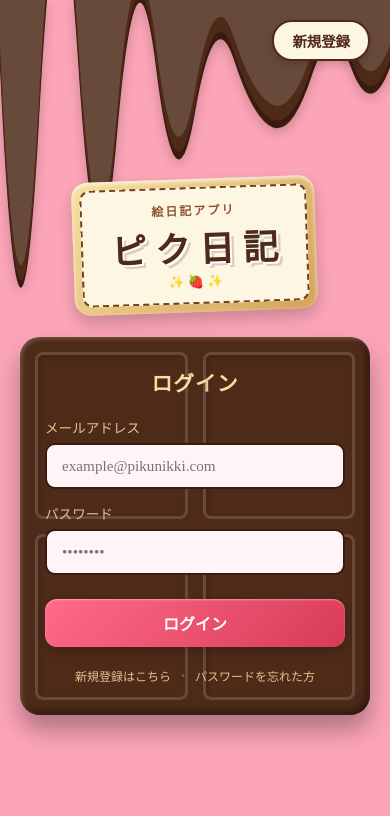
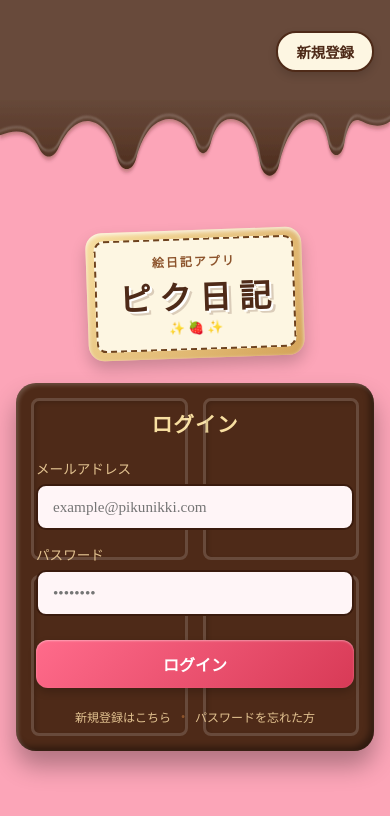
Before and after one commit to pikunikki/pikunikki, a plain HTML site: page frontend/login.html in a window 390 px wide. Drawn offline with Linux system fonts and the light colour scheme; a web font is replaced by a local one.

Commit message:
チョコ追加

```diff
--- a/frontend/css/login.css
+++ b/frontend/css/login.css
@@ -1,4 +1,16 @@
-/* 全体設定 */
+:root {
+  --choco: #684a3b;
+  --choco-dark: #4e2a18;
+  --choco-deep: #3a1b0e;
+  --cream: #fdf6e2;
+  --gold: #f8dfa1;
+  --pink: #ff6b8b;
+  --background: #fca5b8;
+}
+
+/* ==============================
+   全体設定
+============================== */
 * {
   box-sizing: border-box;
   margin: 0;
@@ -6,84 +18,118 @@
 }
 
 body {
-  font-family: 'Kiwi Maru', serif, sans-serif;
-  background-color: #fca5b8; /* イチゴミルク色 */
-  color: #4e2a18;
   min-height: 100vh;
+  padding: 260px 20px 40px;
+
   display: flex;
   flex-direction: column;
   align-items: center;
-  justify-content: center;
+  justify-content: flex-start;
+
   position: relative;
   overflow-x: hidden;
-  padding: 20px;
+
+  font-family: "Kiwi Maru", serif, sans-serif;
+  color: var(--choco-dark);
+  background-color: var(--background);
 }
 
-/* 右上のナビゲーションボタン */
+/* ==============================
+   上部のチョコレートヘッダー
+============================== */
+.home-header {
+  position: absolute;
+  top: 0;
+  left: 0;
+  width: 100%;
+  z-index: 5;
+}
+
+.choco-bar {
+  position: relative;
+  z-index: 2;
+  background: var(--choco);
+}
+
+.header-content {
+  height: 120px;
+  display: flex;
+  align-items: center;
+  padding: 0 24px;
+}
+
+.choco-drip {
+  position: absolute;
+  top: 100%;
+  left: 0;
+  width: 100%;
+  height: 110px;
+  margin-top: -6px;
+  pointer-events: none;
+}
+
+/* ==============================
+   右上のナビゲーション
+============================== */
 .top-nav {
   position: absolute;
-  top: 20px;
+  top: 41px;
   right: 20px;
   z-index: 10;
 }
 
 .nav-signup-btn {
-  background: #fdf6e2;
-  color: #4e2a18;
-  border: 2px solid #4e2a18;
   padding: 8px 18px;
+  border: 2px solid var(--choco-dark);
   border-radius: 20px;
+
+  background: var(--cream);
+  color: var(--choco-dark);
+
   font-family: inherit;
+  font-size: 0.9rem;
   font-weight: bold;
-  font-size: 0.9rem;
+
   cursor: pointer;
   box-shadow: 0 4px 8px rgba(0, 0, 0, 0.15);
   transition: all 0.2s ease;
 }
 
 .nav-signup-btn:hover {
-  background: #4e2a18;
-  color: #f8dfa1;
+  background: var(--choco-dark);
+  color: var(--gold);
   transform: translateY(-2px);
 }
 
-/* チョコレート垂れ下がりヘッダー (SVG) */
-.drip-container {
-  position: absolute;
-  top: 0px;
-  left: 0;
-  width: 100%;
-  height: 300px;
-  pointer-events: none;
-  z-index: 1;
-}
-
-.drip-svg {
-  display: block;
-  width: 100%;
-  height: 100%;
-  filter: drop-shadow(0px 4px 6px rgba(0,0,0,0.2));
-}
-
-/* ログイン画面のメイン領域 */
+/* ==============================
+   ログイン画面のメイン領域
+============================== */
 .login-container {
   position: relative;
   z-index: 2;
+
   width: 100%;
   max-width: 400px;
+  flex-shrink: 0;
+
   display: flex;
   flex-direction: column;
   align-items: center;
-  margin-top: 50px;
 }
 
-/* ロゴ (チョコプレート風) */
+/* ==============================
+   ロゴ：チョコプレート風
+============================== */
 .logo-plate {
-  background: linear-gradient(135deg, #f8dfa1 0%, #d4a359 100%);
+  margin-bottom: 25px;
   padding: 8px;
+
   border-radius: 16px;
-  box-shadow: 0 8px 16px rgba(0,0,0,0.2), inset 0 2px 4px rgba(255,255,255,0.8);
-  margin-bottom: 25px;
+  background: linear-gradient(135deg, var(--gold) 0%, #d4a359 100%);
+  box-shadow:
+    0 8px 16px rgba(0, 0, 0, 0.2),
+    inset 0 2px 4px rgba(255, 255, 255, 0.8);
+
   transform: rotate(-2deg);
   transition: transform 0.3s ease;
 }
@@ -93,46 +139,80 @@ body {
 }
 
 .logo-inner {
+  padding: 12px 28px;
   border: 2px dashed #6d421e;
   border-radius: 10px;
-  padding: 12px 28px;
+
   text-align: center;
-  background: #fdf6e2;
+  background: var(--cream);
 }
 
 .logo-sub {
+  color: #8c532b;
   font-size: 0.75rem;
-  color: #8c532b;
+  font-weight: bold;
   letter-spacing: 2px;
-  font-weight: bold;
 }
 
 .logo-title {
+  margin: 2px 0;
+  color: var(--choco-dark);
   font-size: 2.2rem;
-  color: #4e2a18;
-  text-shadow: 2px 2px 0px #fff, 4px 4px 0px rgba(78, 42, 24, 0.2);
-  margin: 2px 0;
+  text-shadow:
+    2px 2px 0 #fff,
+    4px 4px 0 rgba(78, 42, 24, 0.2);
 }
 
 .logo-deco {
   font-size: 0.8rem;
 }
 
-/* 板チョコ風カード */
+/* ==============================
+   板チョコ風カード
+============================== */
 .choco-card {
-  background: #4e2a18;
+  position: relative;
+  width: 100%;
+  padding: 30px 25px;
+
   border-radius: 20px;
-  padding: 30px 25px;
-  width: 100%;
+  background: var(--choco-dark);
+  color: var(--cream);
+
   box-shadow:
     0 15px 25px rgba(0, 0, 0, 0.3),
     inset 2px 2px 4px rgba(255, 255, 255, 0.2),
     inset -4px -4px 6px rgba(0, 0, 0, 0.4);
-  position: relative;
-  color: #fdf6e2;
 }
 
-/* フォーム切り替え制御 */
+/* ==============================
+   板チョコの背景模様
+============================== */
+.choco-grid {
+  position: absolute;
+  top: 15px;
+  right: 15px;
+  bottom: 15px;
+  left: 15px;
+
+  display: grid;
+  grid-template-columns: 1fr 1fr;
+  grid-template-rows: 1fr 1fr;
+  gap: 15px;
+
+  pointer-events: none;
+  opacity: 0.15;
+}
+
+.choco-piece {
+  border: 3px solid #fff;
+  border-radius: 8px;
+  box-shadow: inset 2px 2px 4px #000;
+}
+
+/* ==============================
+   フォーム切り替え
+============================== */
 .form-section {
   display: none;
   opacity: 0;
@@ -144,115 +224,126 @@ body {
   opacity: 1;
 }
 
-/* 板チョコのブロック背景模様 */
-.choco-grid {
-  position: absolute;
-  top: 15px;
-  left: 15px;
-  right: 15px;
-  bottom: 15px;
-  display: grid;
-  grid-template-columns: 1fr 1fr;
-  grid-template-rows: 1fr 1fr;
-  gap: 15px;
-  pointer-events: none;
-  opacity: 0.15;
-}
+/* ==============================
+   フォームタイトル
+============================== */
+.card-title {
+  margin-bottom: 20px;
+  color: var(--gold);
 
-.choco-piece {
-  border: 3px solid #fff;
-  border-radius: 8px;
-  box-shadow: inset 2px 2px 4px #000;
-}
-
-/* タイトル */
-.card-title {
+  font-size: 1.3rem;
   text-align: center;
-  font-size: 1.3rem;
-  margin-bottom: 20px;
-  color: #f8dfa1;
   letter-spacing: 1px;
 }
 
-/* フォームレイアウト */
+/* ==============================
+   入力フォーム
+============================== */
 .login-form {
   position: relative;
   z-index: 3;
+
   display: flex;
   flex-direction: column;
   gap: 14px;
+
+  width: 100%;
 }
 
 .input-group {
   display: flex;
   flex-direction: column;
   gap: 6px;
+
+  width: 100%;
 }
 
 .input-group label {
+  color: #e2c290;
   font-size: 0.85rem;
-  color: #e2c290;
 }
 
 .input-group input {
+  width: 100%;
+  min-width: 0;
   padding: 12px 15px;
+
+  border: 2px solid var(--choco-deep);
   border-radius: 10px;
-  border: 2px solid #3a1b0e;
+
   background-color: #fff5f7;
+  color: var(--choco-dark);
+
   font-family: inherit;
   font-size: 0.95rem;
-  color: #4e2a18;
+
   outline: none;
   transition: all 0.2s ease;
 }
 
 .input-group input:focus {
-  border-color: #ff6b8b;
+  border-color: var(--pink);
+  background-color: #fff;
   box-shadow: 0 0 8px rgba(255, 107, 139, 0.5);
-  background-color: #ffffff;
 }
 
-/* ボタン */
+/* ==============================
+   送信ボタン
+============================== */
 .submit-btn {
   margin-top: 10px;
   padding: 12px;
+
   border: none;
   border-radius: 12px;
-  background: linear-gradient(135deg, #ff6b8b 0%, #d83a56 100%);
-  color: white;
+
+  background: linear-gradient(135deg, var(--pink) 0%, #d83a56 100%);
+  color: #fff;
+
   font-family: inherit;
   font-size: 1rem;
   font-weight: bold;
+
   cursor: pointer;
-  box-shadow: 0 4px 8px rgba(0,0,0,0.2), inset 0 1px 2px rgba(255,255,255,0.4);
+  box-shadow:
+    0 4px 8px rgba(0, 0, 0, 0.2),
+    inset 0 1px 2px rgba(255, 255, 255, 0.4);
+
   transition: all 0.2s ease;
 }
 
 .submit-btn.signup-theme {
-  background: linear-gradient(135deg, #f8dfa1 0%, #d4a359 100%);
-  color: #4e2a18;
+  background: linear-gradient(135deg, var(--gold) 0%, #d4a359 100%);
+  color: var(--choco-dark);
 }
 
 .submit-btn:hover {
   transform: translateY(-2px);
-  box-shadow: 0 6px 12px rgba(0,0,0,0.25), inset 0 1px 2px rgba(255,255,255,0.4);
+  box-shadow:
+    0 6px 12px rgba(0, 0, 0, 0.25),
+    inset 0 1px 2px rgba(255, 255, 255, 0.4);
 }
 
 .submit-btn:active {
   transform: translateY(1px);
-  box-shadow: 0 2px 4px rgba(0,0,0,0.2);
+  box-shadow: 0 2px 4px rgba(0, 0, 0, 0.2);
 }
 
-/* フッター */
+/* ==============================
+   カード下部のリンク
+============================== */
 .card-footer {
-  margin-top: 20px;
+  position: relative;
+  z-index: 3;
+
   display: flex;
   justify-content: center;
   align-items: center;
+  flex-wrap: wrap;
   gap: 10px;
+
+  margin-top: 20px;
   font-size: 0.75rem;
-  position: relative;
-  z-index: 3;
 }
 
 .card-footer a {
@@ -262,10 +353,49 @@ body {
 }
 
 .card-footer a:hover {
-  color: #ffffff;
+  color: #fff;
   text-decoration: underline;
 }
 
 .card-footer span {
   color: #8c532b;
 }
+
+/* ==============================
+   スマートフォン対応
+============================== */
+@media (max-width: 600px) {
+  body {
+    padding: 230px 16px 30px;
+  }
+
+  .header-content {
+    height: 100px;
+    padding: 0 16px;
+  }
+
+  .home-logo {
+    height: 80px;
+  }
+
+  .top-nav {
+    top: 31px;
+    right: 16px;
+  }
+
+  .login-container {
+    max-width: 400px;
+  }
+
+  .logo-inner {
+    padding: 12px 22px;
+  }
+
+  .logo-title {
+    font-size: 2rem;
+  }
+
+  .choco-card {
+    padding: 25px 20px;
+  }
+}
--- a/frontend/login.html
+++ b/frontend/login.html
@@ -23,17 +23,77 @@
 </header>
 
 
-  <!-- 上部のとろけるチョコレートデザイン（途切れ・ズレを修正したSVG） -->
-  <div class="drip-container">
-    <svg class="drip-svg" viewBox="0 0 1000 400" preserveAspectRatio="none">
-      <!-- 影の部分 -->
-      <path fill="#3a1b0e" d="M0,0 L1000,0 L1000,90 Q950,160 900,90 T800,100 T700,170 T600,80 T500,150 T400,90 T300,180 T200,80 T100,160 T0,90 Z"></path>
-      <!-- メインのチョコレート -->
-      <path fill="#4e2a18" d="M0,0 L1000,0 L1000,80 Q950,150 900,80 T800,90 T700,160 T600,70 T500,140 T400,80 T300,170 T200,70 T100,150 T0,80 Z"></path>
-      <!-- ツヤ・ハイライト -->
-      <path fill="rgba(255,255,255,0.15)" d="M0,0 L1000,0 L1000,60 Q950,130 900,60 T800,70 T700,140 T600,50 T500,120 T400,60 T300,150 T200,50 T100,130 T0,60 Z"></path>
-    </svg>
+<!-- 🍫 上部：茶色の帯＋垂れるチョコ -->
+<div class="home-header">
+  <div class="choco-bar">
+    <div class="header-content"></div>
   </div>
+
+  <svg
+    class="choco-drip"
+    viewBox="0 0 1200 160"
+    preserveAspectRatio="none"
+    aria-hidden="true"
+  >
+    <defs>
+      <linearGradient id="chocoBody" gradientUnits="userSpaceOnUse" x1="0" y1="0" x2="0" y2="160">
+        <stop offset="0"    stop-color="#684a3b"/>
+        <stop offset="0.45" stop-color="#5a3a2a"/>
+        <stop offset="1"    stop-color="#3a1b0e"/>
+      </linearGradient>
+      <filter id="soft" x="-10%" y="-50%" width="120%" height="200%">
+        <feGaussianBlur stdDeviation="1.5"/>
+      </filter>
+      <filter id="shadow" x="-5%" y="0%" width="110%" height="140%">
+        <feDropShadow dx="0" dy="4" stdDeviation="3" flood-color="#3a1b0e" flood-opacity="0.35"/>
+      </filter>
+    </defs>
+
+    <!-- 本体 -->
+    <g filter="url(#shadow)">
+      <path fill="url(#chocoBody)" d="
+        M0,0 L1200,0 L1200,40
+        C1170,50 1140,46 1115,40
+        C1085,32 1070,45 1060,70
+        C1052,95 1018,95 1010,70
+        C1000,45 980,32 940,38
+        C900,44 875,70 860,100
+        C850,125 810,125 800,100
+        C790,70 770,44 730,38
+        C690,32 665,44 650,68
+        C638,92 612,92 600,68
+        C580,44 540,32 500,38
+        C460,44 435,66 420,92
+        C408,115 372,115 360,92
+        C348,66 320,44 280,40
+        C240,36 205,52 180,78
+        C165,95 135,95 120,78
+        C100,56 60,48 0,60
+        Z"/>
+    </g>
+    <!-- つや：縁の少し内側をなぞる細い光 -->
+    <path d="M1200,34 C1170,44 1140,40 1115,34
+            C1085,26 1070,39 1060,64
+            C1052,86 1018,86 1010,64
+            C1000,39 980,26 940,32
+            C900,38 875,64 860,94
+            C850,116 810,116 800,94
+            C790,64 770,38 730,32
+            C690,26 665,38 650,62
+            C638,84 612,84 600,62
+            C580,38 540,26 500,32
+            C460,38 435,60 420,86
+            C408,106 372,106 360,86
+            C348,60 320,38 280,34
+            C240,30 205,46 180,72
+            C165,86 135,86 120,72
+            C100,50 60,42 0,54"
+          fill="none" stroke="#fff" stroke-opacity="0.22"
+          stroke-width="2" stroke-linecap="round" filter="url(#soft)"
+          vector-effect="non-scaling-stroke"/>
+  </svg>
+
+</div>
 
   <!-- メインコンテンツ -->
   <main class="login-container">
```
Also changed, not shown: frontend/signup.html (+70 -10 lines).
